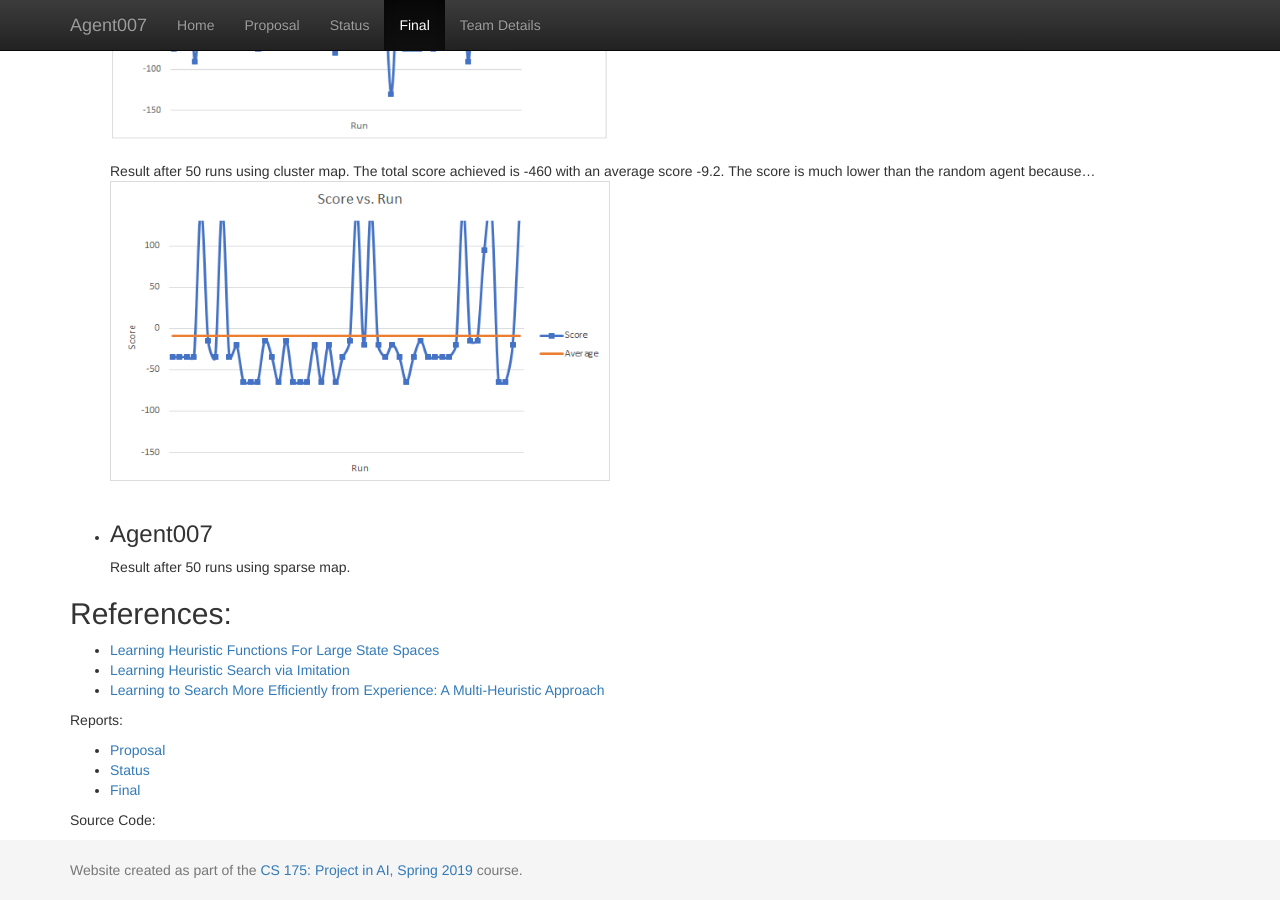
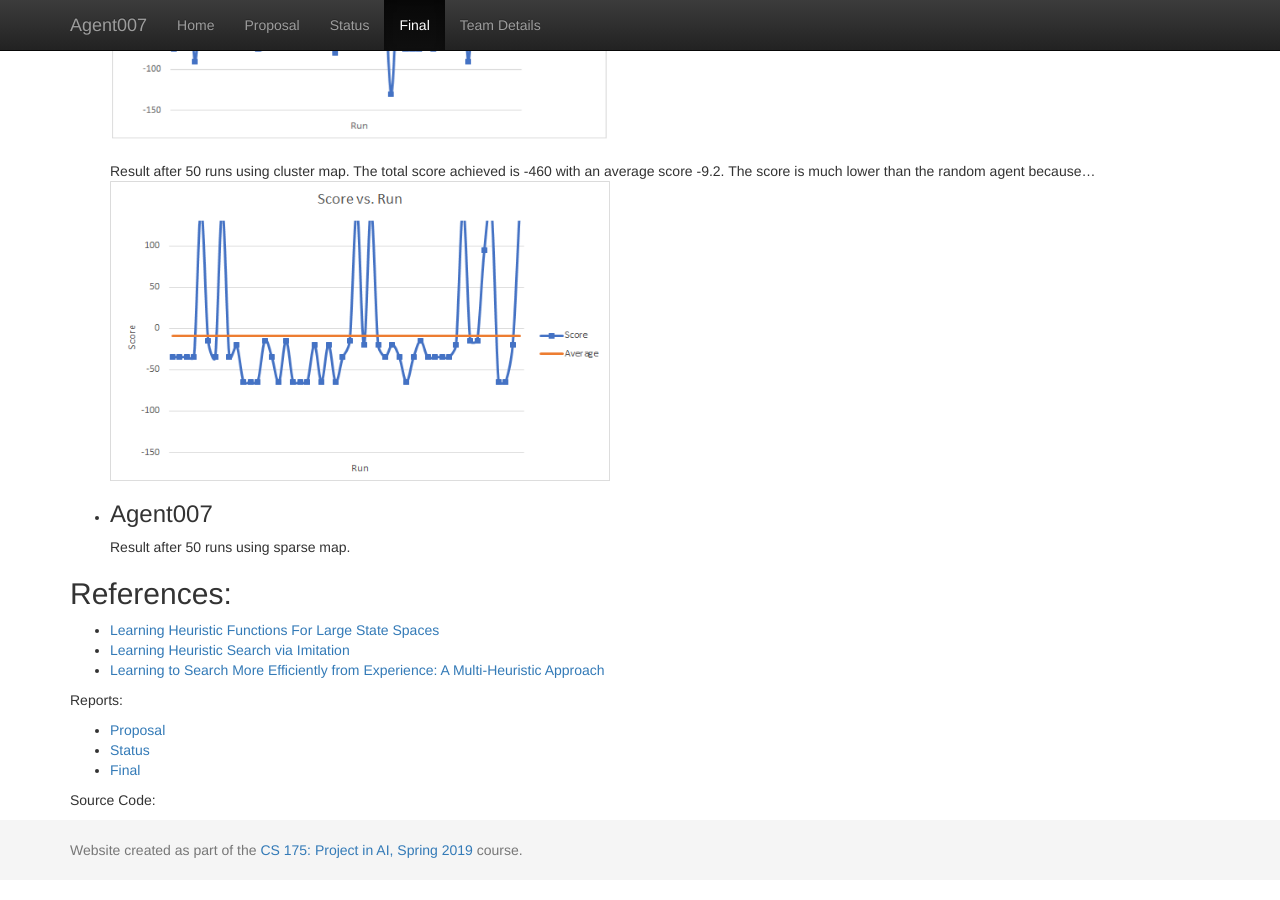
Before and after one commit to KumarHX/Agent007, a Jekyll site: the page built from docs/final.md, in a window 1280 px wide and 900 px high, scrolled down 2253 px. Built offline with Jekyll 4.4.1, drawn with Linux system fonts in a browser that asks for light colours.

Commit message:
Update final.md

```diff
--- a/docs/final.md
+++ b/docs/final.md
@@ -41,8 +41,8 @@
 - ### Agent pick up the closest item (first item is random) !Need Explanation of the Graph! Feel free to change
 Result after 50 runs using sparse map. The total score achieved is -195 with an average score -3.9. The score is slightly better than the random agent because... <br>
 <a href="url"><img src="ShortestPathSparsenew.png" align="center" height="300" width="500" ></a> <br><br>
-Result after 50 runs using cluster map. The total score achieved is -460 with an average score -9.2. The score is much lower than the random agent because...
-<a href="url"><img src="ShortestPathCluster.png" align="center" height="300" width="500" ></a> <br><br>
+Result after 50 runs using cluster map. The total score achieved is -460 with an average score -9.2. The score is much lower than the random agent because... <br>
+<a href="url"><img src="ShortestPathCluster.png" align="center" height="300" width="500" ></a>
 
 - ### Agent007
 Result after 50 runs using sparse map. <br>
```
